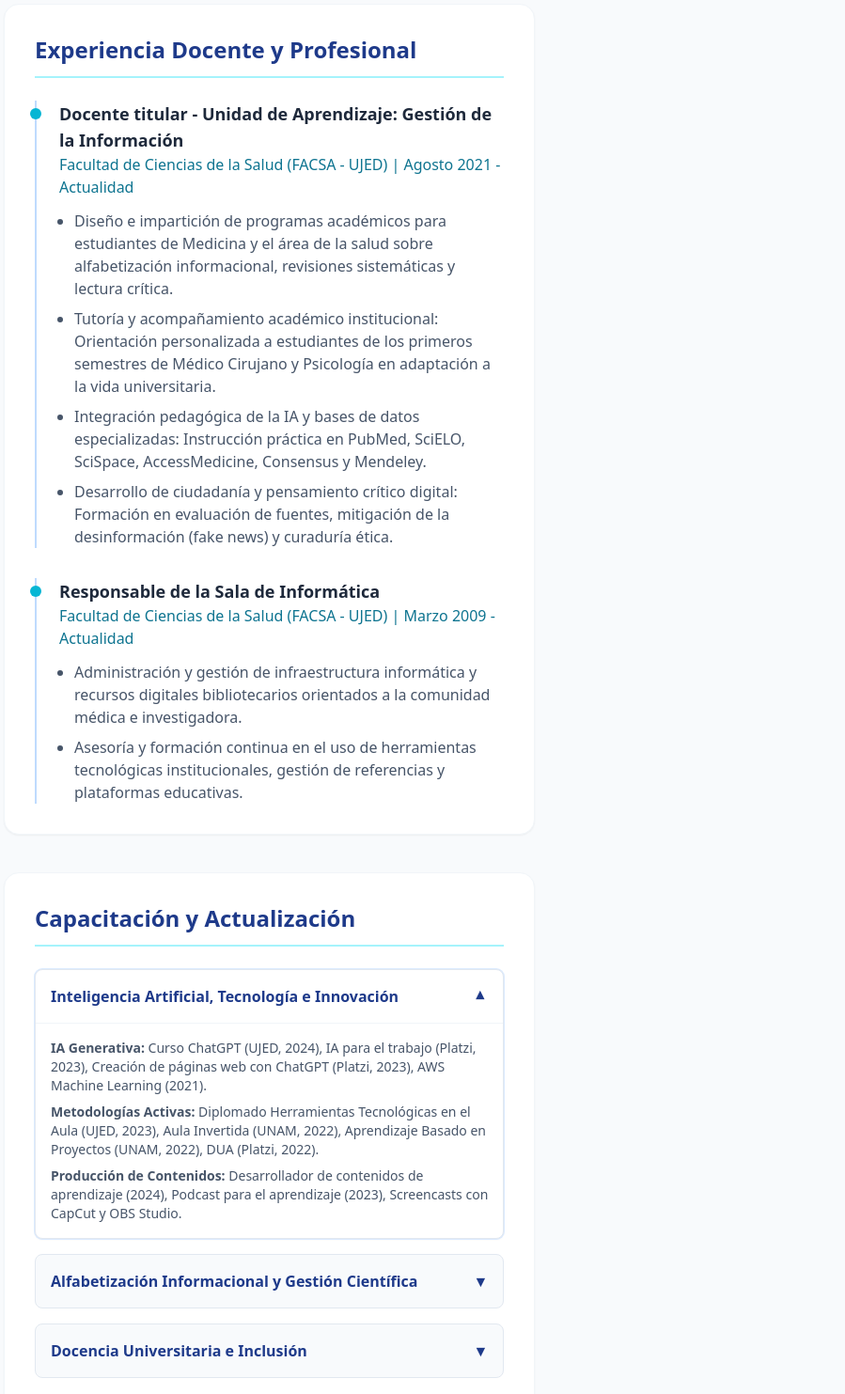
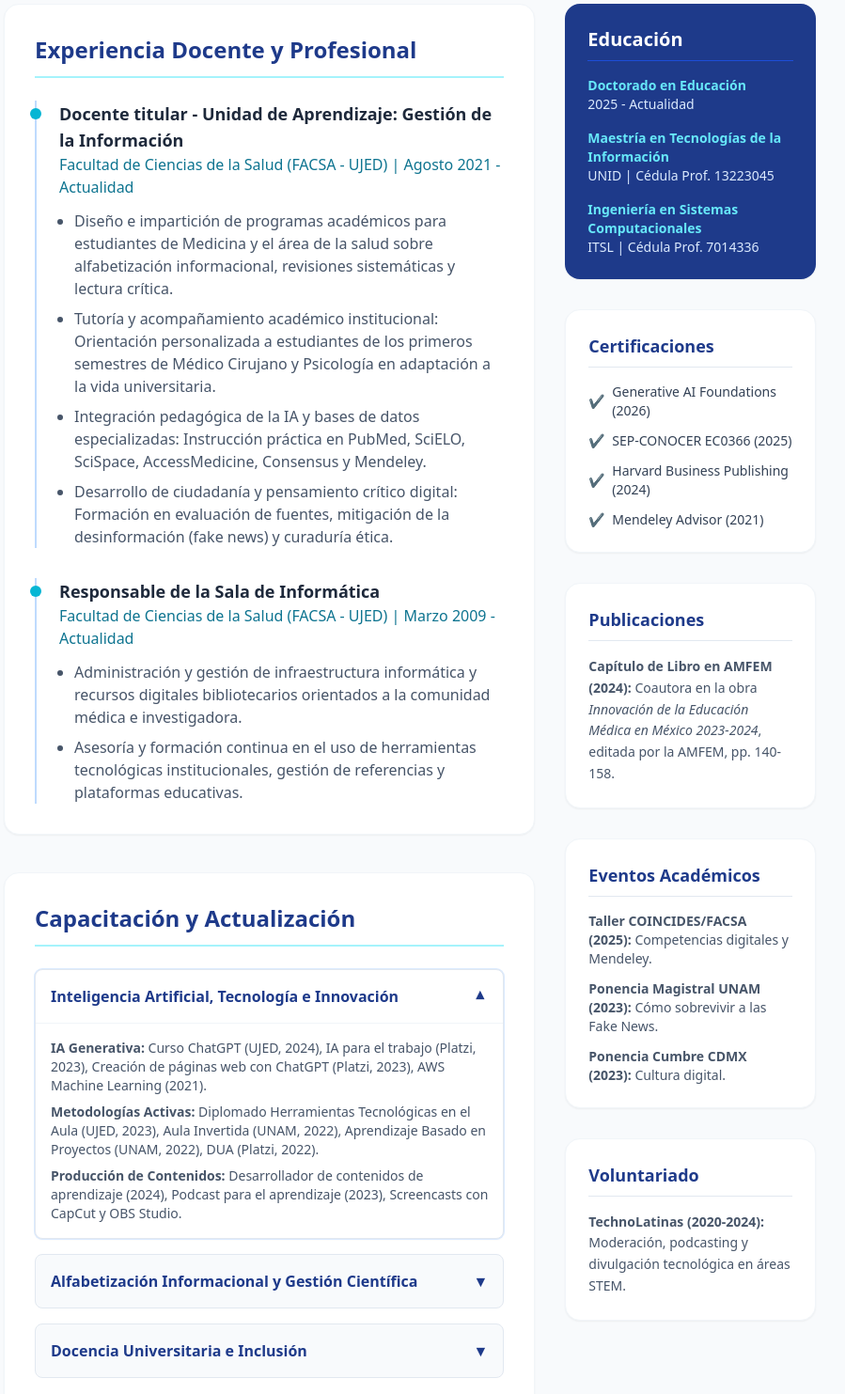
Before and after one commit to Consuelo-code/Consuelo-code.github.io, a plain HTML site: page index.html in a window 1280 px wide. Shown: the part 845-2328 px from the top of the page at 94% size, without its empty margins (204-1103 px from the left). Drawn offline with nearby package versions, Linux system fonts and the light colour scheme.

Commit message:
index.html

```diff
--- a/index.html
+++ b/index.html
@@ -19,7 +19,7 @@
     <!-- Hero Section (Centrado sin foto) -->
     <header class="bg-gradient-to-br from-blue-50 to-cyan-50 border-b border-blue-100 py-16 px-4 text-center">
         <div class="max-w-4xl mx-auto">
-            <h1 class="text-4xl md:text-5xl font-bold text-blue-900 tracking-tight mb-2">MARIA DEL CONSUELO CASTAÑEDA LOPEZ</h1>
+            <h1 class="text-4xl md:text-5xl font-bold text-blue-900 tracking-tight mb-2">MARÍA DEL CONSUELO CASTAÑEDA LÓPEZ</h1>
             <h2 class="text-xl md:text-2xl text-cyan-700 font-medium mb-4">Maestra en Tecnologías de la Información | Candidata a Doctora en Educación</h2>
             <p class="text-slate-600 max-w-2xl mx-auto mb-6">Especialista en Alfabetización Digital, Gestión de Información Científica e IA en Educación Médica</p>
 
@@ -106,4 +106,71 @@
                                 Docencia Universitaria e Inclusión
                                 <span class="transition group-open:rotate-180">▼</span>
                             </summary>
-                            <div class="text-slate-600 p-4 border-t border-slate-100 text-sm space-y-2
+                            <div class="text-slate-600 p-4 border-t border-slate-100 text-sm space-y-2">
+                                <p><strong>Formación Docente:</strong> Diplomado El Ser Docente (UJED, 2023), Diplomado en Docencia Universitaria (UJED, 2023), Evaluación Educativa (Coursera, 2023).</p>
+                                <p><strong>Inclusión:</strong> Diplomado Mujeres Líderes y su Poder de Decisión (2024), Bibliotecas Accesibles e Inclusivas (UNAM, 2024, 2025), Lenguaje Inclusivo (UNAM, 2021).</p>
+                            </div>
+                        </details>
+                    </div>
+                </section>
+            </div>
+
+            <!-- Columna Lateral -->
+            <div class="space-y-8">
+
+                <section class="bg-blue-900 text-white p-6 rounded-2xl shadow-sm">
+                    <h3 class="text-xl font-bold border-b border-blue-700 pb-2 mb-4">Educación</h3>
+                    <ul class="space-y-4 text-sm">
+                        <li>
+                            <p class="font-bold text-cyan-300">Doctorado en Educación</p>
+                            <p class="text-blue-100">2025 - Actualidad</p>
+                        </li>
+                        <li>
+                            <p class="font-bold text-cyan-300">Maestría en Tecnologías de la Información</p>
+                            <p class="text-blue-100">UNID | Cédula Prof. 13223045</p>
+                        </li>
+                        <li>
+                            <p class="font-bold text-cyan-300">Ingeniería en Sistemas Computacionales</p>
+                            <p class="text-blue-100">ITSL | Cédula Prof. 7014336</p>
+                        </li>
+                    </ul>
+                </section>
+
+                <section class="bg-white p-6 rounded-2xl shadow-sm border border-slate-100">
+                    <h3 class="text-lg font-bold text-blue-900 border-b border-slate-200 pb-2 mb-4">Certificaciones</h3>
+                    <ul class="space-y-3 text-sm text-slate-700 font-medium">
+                        <li class="flex items-center gap-2"><span class="text-cyan-500">✔</span> Generative AI Foundations (2026)</li>
+                        <li class="flex items-center gap-2"><span class="text-cyan-500">✔</span> SEP-CONOCER EC0366 (2025)</li>
+                        <li class="flex items-center gap-2"><span class="text-cyan-500">✔</span> Harvard Business Publishing (2024)</li>
+                        <li class="flex items-center gap-2"><span class="text-cyan-500">✔</span> Mendeley Advisor (2021)</li>
+                    </ul>
+                </section>
+
+                <section class="bg-white p-6 rounded-2xl shadow-sm border border-slate-100">
+                    <h3 class="text-lg font-bold text-blue-900 border-b border-slate-200 pb-2 mb-4">Publicaciones</h3>
+                    <p class="text-sm text-slate-600 leading-relaxed">
+                        <strong>Capítulo de Libro en AMFEM (2024):</strong> Coautora en la obra <em>Innovación de la Educación Médica en México 2023-2024</em>, editada por la AMFEM, pp. 140-158.
+                    </p>
+                </section>
+
+                <section class="bg-white p-6 rounded-2xl shadow-sm border border-slate-100">
+                    <h3 class="text-lg font-bold text-blue-900 border-b border-slate-200 pb-2 mb-4">Eventos Académicos</h3>
+                    <ul class="space-y-3 text-sm text-slate-600">
+                        <li><strong>Taller COINCIDES/FACSA (2025):</strong> Competencias digitales y Mendeley.</li>
+                        <li><strong>Ponencia Magistral UNAM (2023):</strong> Cómo sobrevivir a las Fake News.</li>
+                        <li><strong>Ponencia Cumbre CDMX (2023):</strong> Cultura digital.</li>
+                    </ul>
+                </section>
+
+                <section class="bg-white p-6 rounded-2xl shadow-sm border border-slate-100">
+                    <h3 class="text-lg font-bold text-blue-900 border-b border-slate-200 pb-2 mb-4">Voluntariado</h3>
+                    <p class="text-sm text-slate-600 leading-relaxed">
+                        <strong>TechnoLatinas (2020-2024):</strong> Moderación, podcasting y divulgación tecnológica en áreas STEM.
+                    </p>
+                </section>
+            </div>
+        </div>
+    </main>
+
+</body>
+</html>
```
